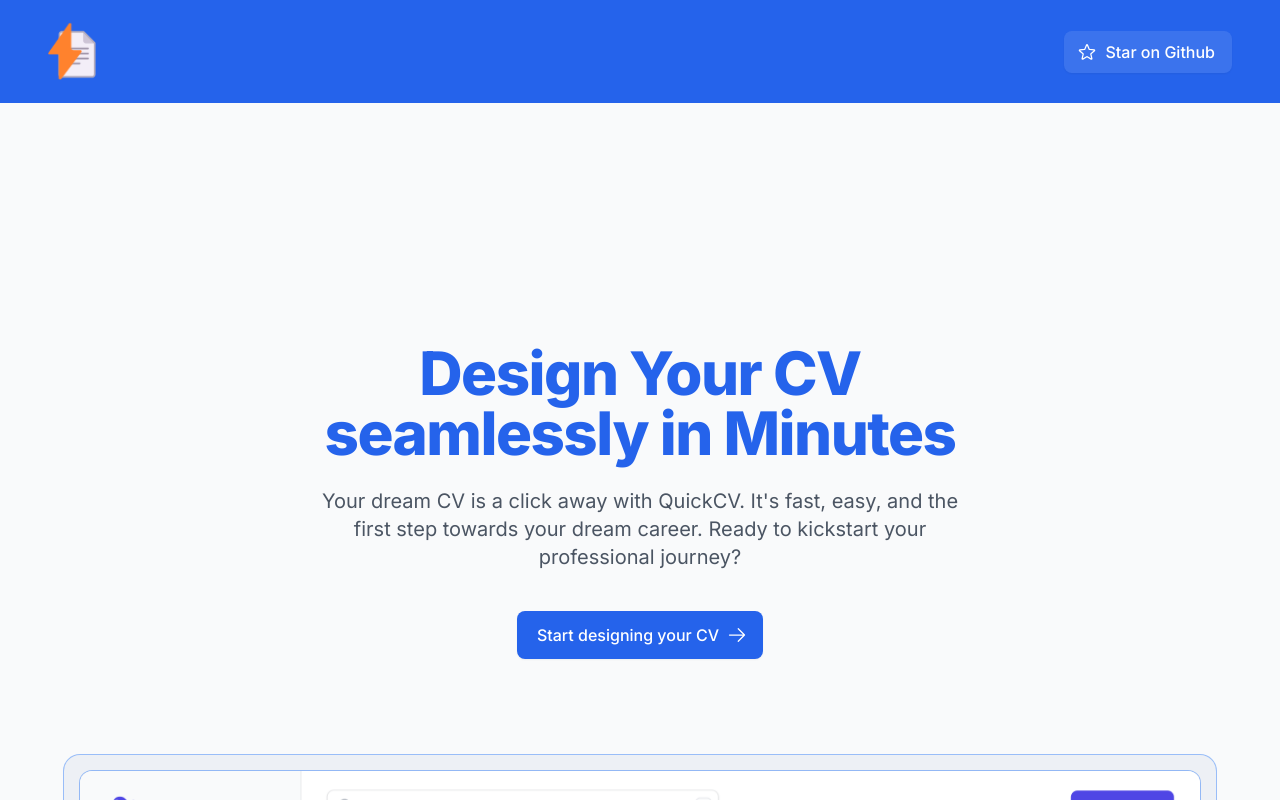
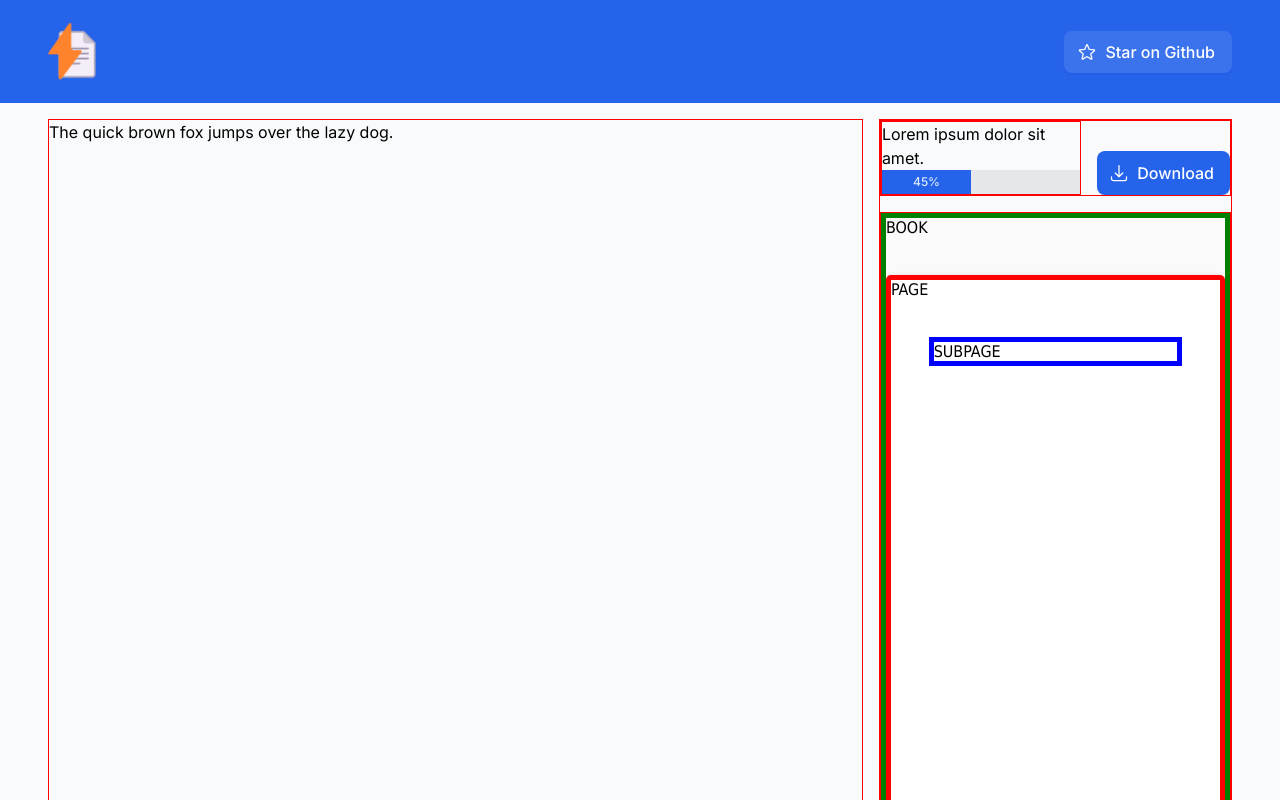
Before and after one commit to xyzeez/cv-application, a React (Vite) app: page / in a window 1280 px wide. Shown: the top 800 px of the page. Built offline with nearby package versions, Linux system fonts and the light colour scheme.

Commit message:
🔍 debug(app): resume suitable A4 template size

```diff
--- a/src/App.jsx
+++ b/src/App.jsx
@@ -9,22 +9,22 @@ import Preview from './components/preview';
 import Footer from './components/footer';
 
 function App() {
-  const [newUser, setNewUser] = useState(true);
+  const [newUser, setNewUser] = useState(false);
 
   return (
     <div className="grid grid-rows-[auto_1fr_auto] min-h-screen font-inter font-normal">
-      <Header></Header>
-      <main className="bg-gray-50 grid grid-rows-[auto_1fr] px-sys py-4">
+      <Header />
+      <main className="bg-gray-50 grid grid-rows-[auto_1fr] px-sys py-4 gap-4 lg:grid-rows-1 lg:grid-cols-[3fr_1.3fr]">
         {newUser ? (
           <Start />
         ) : (
           <>
-            <Form relativeStyle="row-start-2 row-end-3"></Form>
-            <Preview relativeStyle="row-start-1 row-end-2"></Preview>
+            <Form relativeStyle="row-start-2 row-end-3 lg:row-start-1 lg:row-end-2" />
+            <Preview relativeStyle="row-start-1 row-end-2 lg:row-start-1 lg:row-end-2" />
           </>
         )}
       </main>
-      <Footer></Footer>
+      <Footer />
     </div>
   );
 }
--- a/src/components/form.jsx
+++ b/src/components/form.jsx
@@ -5,9 +5,8 @@ import Button from './button';
 
 const Form = ({ relativeStyle }) => {
   return (
-    <div className={`${relativeStyle} font-inherit`}>
+    <div className={`${relativeStyle} font-inherit db`}>
       The quick brown fox jumps over the lazy dog.
-      <Button Icon={StarIcon}>Button text</Button>
     </div>
   );
 };
--- a/src/components/preview.jsx
+++ b/src/components/preview.jsx
@@ -1,5 +1,32 @@
+import { ArrowDownTrayIcon } from '@heroicons/react/24/outline';
+
+// Components
+import Button from './button';
+import Resume from './resume';
+
 const Preview = ({ relativeStyle }) => {
-  return <div className={`${relativeStyle}`}>Preview</div>;
+  return (
+    <section className={`${relativeStyle} db flex flex-col gap-4`}>
+      <div className="db flex flex-row items-end justify-between gap-4">
+        <div className="db w-full">
+          <p>Lorem ipsum dolor sit amet.</p>
+          <div className="w-full bg-gray-200 dark:bg-gray-700">
+            <div
+              className="bg-blue-600 flex items-center justify-center text-xs font-medium text-blue-100 text-center p-0.5 py-1.5 leading-none"
+              style={{ width: '45%' }}>
+              <span>45%</span>
+            </div>
+          </div>
+        </div>
+        <Button Icon={ArrowDownTrayIcon} responsive={true}>
+          Download
+        </Button>
+      </div>
+      <div className="db">
+        <Resume />
+      </div>
+    </section>
+  );
 };
 
 export default Preview;
--- a/src/components/resume.jsx
+++ b/src/components/resume.jsx
@@ -1,7 +1,39 @@
 import React from 'react';
 
 const Resume = () => {
-  return <div>Resume</div>;
+  function adjustZoomLevel() {
+    var documentWidth =
+      window.innerWidth ||
+      document.documentElement.clientWidth ||
+      document.body.clientWidth;
+
+    // 1 cm = 37.795276px;
+    var zoomLevel = documentWidth / (23 * 37.795276);
+
+    // stop zooming when book fits page
+    if (zoomLevel >= 1) return;
+
+    document.querySelector('.book').style.transform =
+      'scale(' + zoomLevel + ')';
+  }
+
+  adjustZoomLevel();
+
+  window.addEventListener('resize', adjustZoomLevel);
+
+  return (
+    <div class="container-fluid">
+      <div class="book">
+        BOOK
+        <div class="page">
+          PAGE
+          <div class="subpage" id="editor-container">
+            SUBPAGE
+          </div>
+        </div>
+      </div>
+    </div>
+  );
 };
 
 export default Resume;
--- a/src/index.css
+++ b/src/index.css
@@ -2,9 +2,63 @@
 @tailwind components;
 @tailwind utilities;
 
-@layer components {
+@layer base {
   .px-sys {
     @apply px-4 md:px-8 xl:px-12;
+  }
+}
+
+@layer components {
+  .book {
+    margin: 0;
+    padding: 0;
+    background-color: #fafafa;
+    font: 12pt 'Tahoma';
+    transform-origin: 0 0;
+    border: 5px solid green;
+  }
+
+  * {
+    box-sizing: border-box;
+    -moz-box-sizing: border-box;
+  }
+
+  .page {
+    display: block;
+    max-width: 21cm;
+    min-height: 16cm;
+    margin: 1cm auto;
+    border: 1px #d3d3d3 solid;
+    border-radius: 5px;
+    background: white;
+    box-shadow: 0 0 5px rgba(0, 0, 0, 0.1);
+    border: 5px solid red;
+  }
+
+  .subpage {
+    margin: 1cm;
+    max-width: 19cm;
+    max-height: 27.7cm;
+    outline: 0cm #fafafa solid;
+    border: 5px solid blue;
+  }
+
+  @page {
+    size: A4;
+    margin: 0;
+  }
+
+  @media print {
+    .page {
+      margin: 0;
+      border: initial;
+      border-radius: initial;
+      width: initial;
+      min-height: initial;
+      box-shadow: initial;
+      background: initial;
+      page-break-after: always;
+    }
   }
 }
 
```
